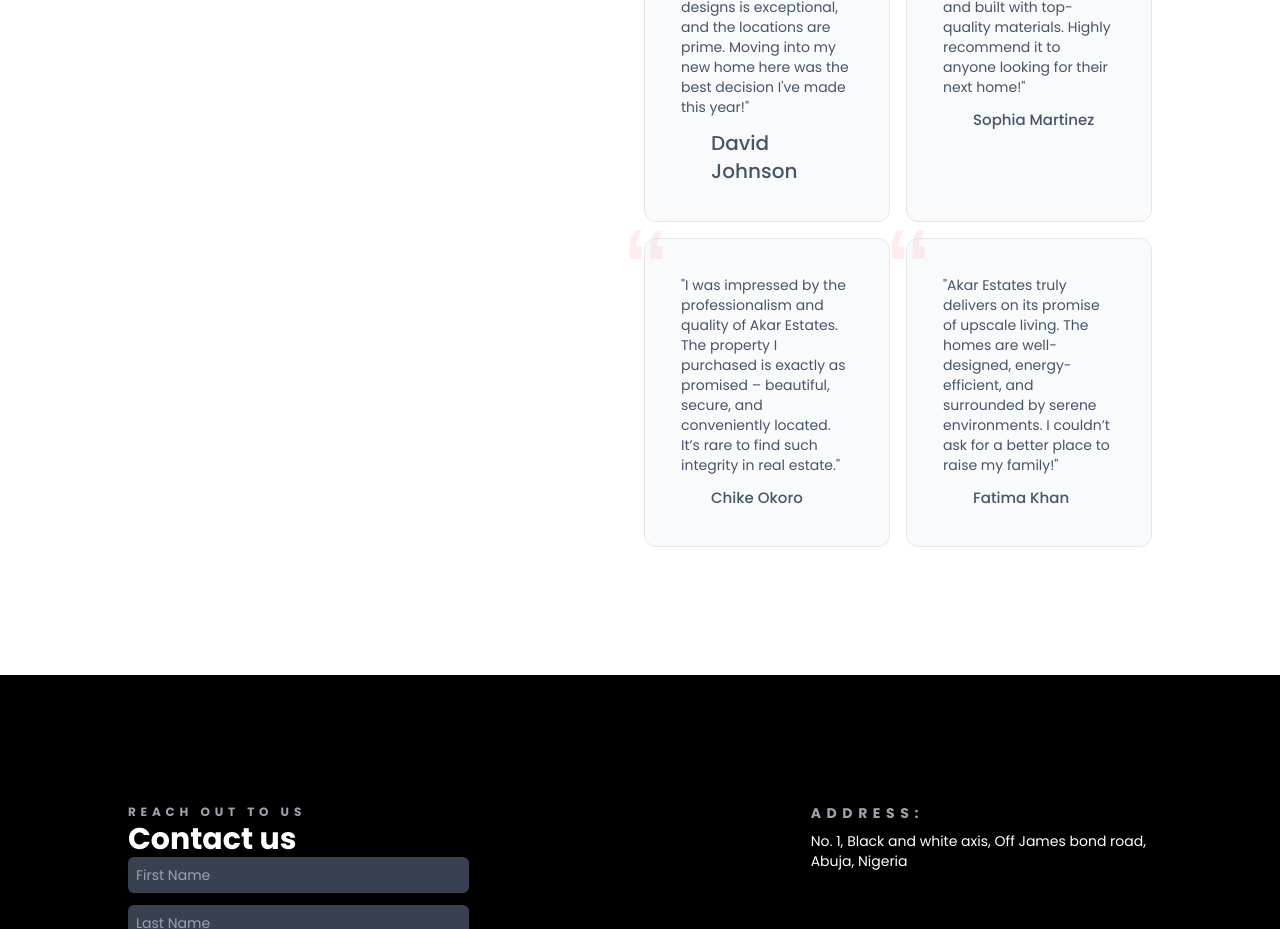
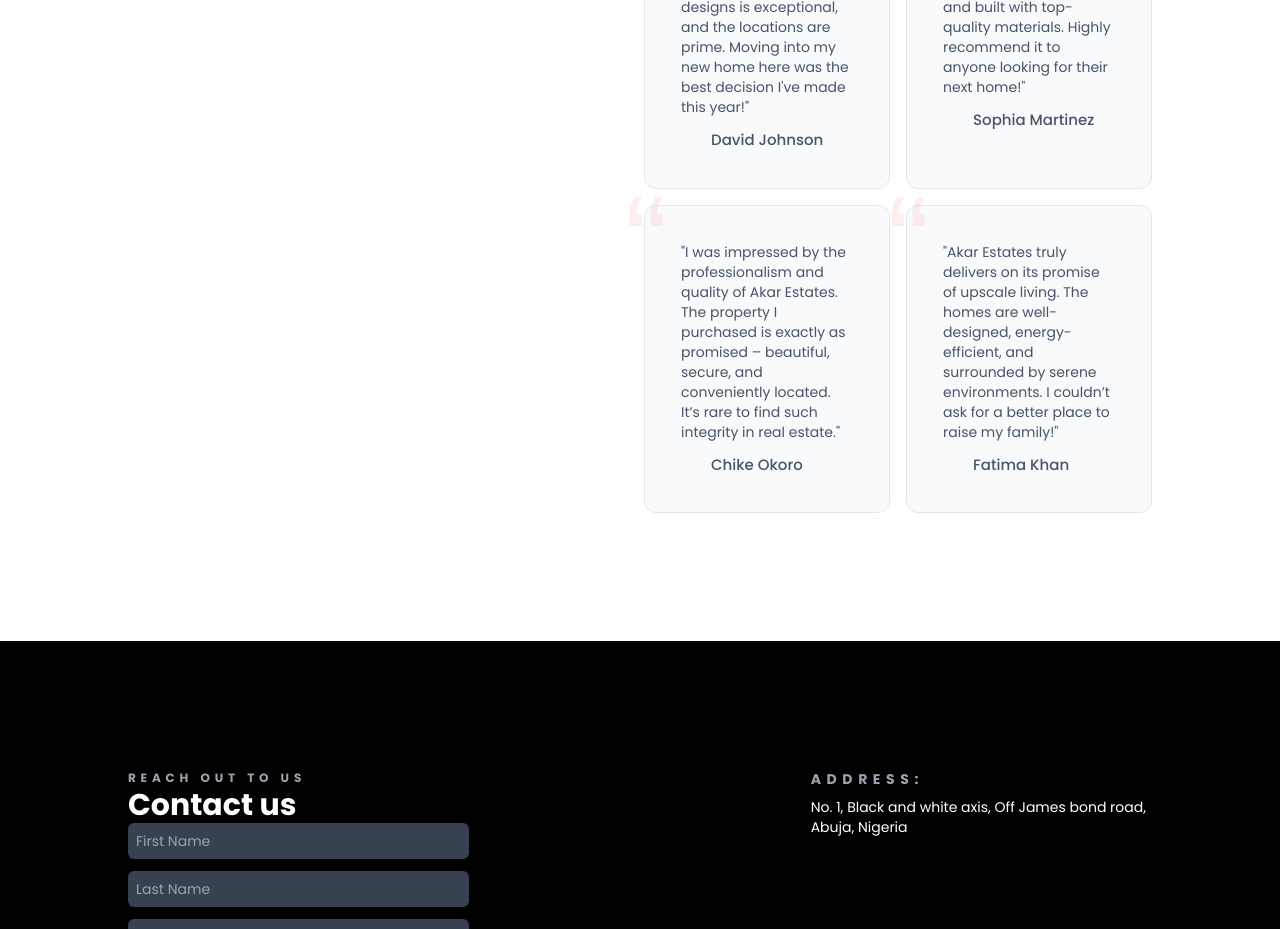
Before and after one commit to victorNwosu-Edusive/akar-estates, a React (Vite) app: page / in a window 1280 px wide. Shown: the part 2920-3849 px from the top of the page. Built offline with nearby package versions, Linux system fonts and the light colour scheme; some icons are missing.

Commit message:
small addition

```diff
--- a/src/pages/Home.jsx
+++ b/src/pages/Home.jsx
@@ -153,7 +153,7 @@ function App() {
             Moving into my new home here was the best decision I've made this year!"</p>
             <div className='flex items-center gap-2'>
             <Icon icon="mage:user-circle-fill" className='text-slate-300' width="22" height="22" />
-            <p className='text-slate-600 font-[500] text-xl text-[15px] '>David Johnson</p>
+            <p className='text-slate-600 font-[500] text-[15px] '>David Johnson</p>
             </div>
           </div>
 
```
